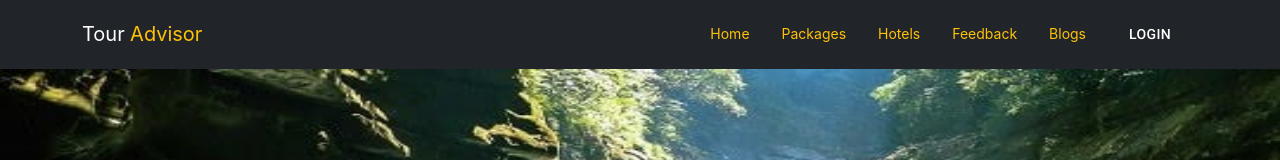
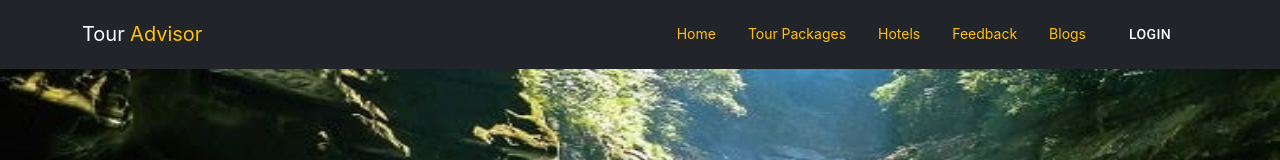
Before and after one commit to sabbir421/Tour-Advaisor, a React (Create React App) app: page / in a window 1280 px wide. Shown: the top 160 px of the page. Built offline with nearby package versions, Linux system fonts and the light colour scheme; no server answers.

Commit message:
change some text

```diff
--- a/src/Components/Header/Header.js
+++ b/src/Components/Header/Header.js
@@ -23,7 +23,7 @@ const Header = () => {
                     <Navbar.Toggle />
                     <Navbar.Collapse className="justify-content-end">
                         <Nav.Link className='text-warning' as={HashLink} to="/home#home">Home</Nav.Link>
-                        <Nav.Link className='text-warning' as={HashLink} to="/service">Packages</Nav.Link>
+                        <Nav.Link className='text-warning' as={HashLink} to="/service">Tour Packages</Nav.Link>
                         <Nav.Link className='text-warning' as={HashLink} to="/allhotel">Hotels</Nav.Link>
                         <Nav.Link className='text-warning' as={HashLink} to="/allFeedbacks">Feedback</Nav.Link>
                         <Nav.Link className='text-warning' as={HashLink} to="/blog">Blogs</Nav.Link>
--- a/src/Components/Services/Services.js
+++ b/src/Components/Services/Services.js
@@ -28,7 +28,7 @@ const Services = () => {
   return (
     <Container id="services">
       <h1 className="d-flex justify-content-center text-primary my-3">
-        Packages
+       Tour Packages
       </h1>
       {loading ? (
         <div className="d-flex justify-content-center my-5">
```
